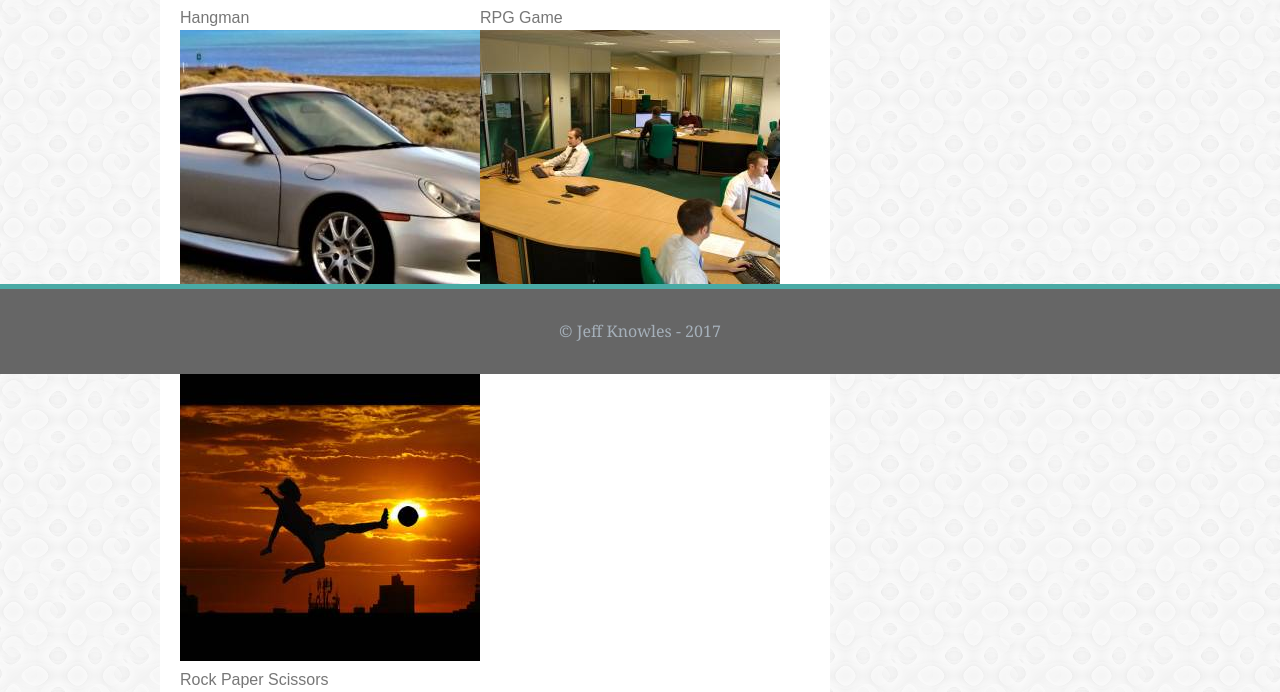
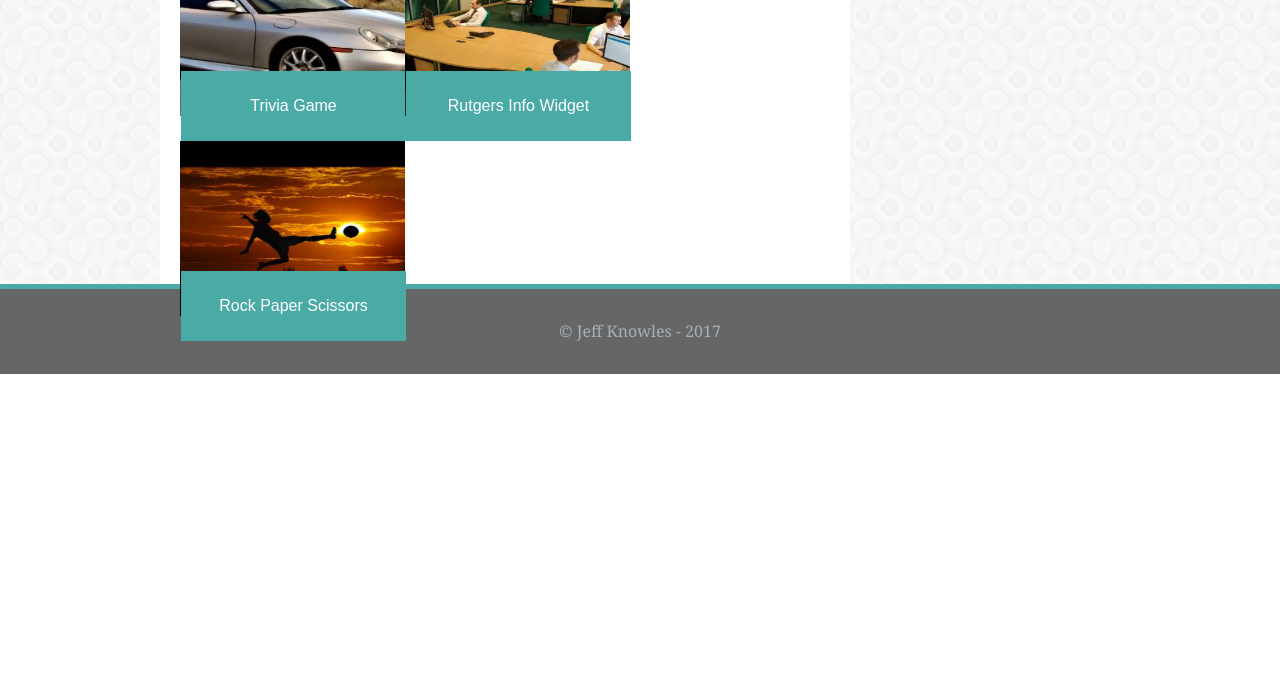
Before and after one commit to JTK0616/Basic-Portfolio, a PHP site: page /portfolio.html in a window 1280 px wide. Shown: the part 426-1118 px from the top of the page. After the commit the page ends 800 px from the top, so only its background shows below. Run offline with PHP 8.4, Linux system fonts and the light colour scheme.

Commit message:
Added descriptions to portfolio page

```diff
--- a/assets/css/mystyle.css
+++ b/assets/css/mystyle.css
@@ -19,14 +19,31 @@ header {
 }
 
 p {
-	font-color:#777777;
+	color:#777777;
 	margin-top: 10px;
 	margin-bottom: 10px;
 }
 
 h2 {
-	font-color: #4aaaa5;
+	color: #4aaaa5;
 	font-size: 24px;
+}
+
+h3 {
+
+	position: relative;
+	left: 0px;
+	color: #FFFFFF;
+	background-color: #4aaaa5;
+	text-align: center;
+	vertical-align: middle;
+	line-height: 50px;
+	z-index: 2
+}
+
+textarea {
+	width: 650px;
+	height: 250px;
 }
 
 #logo {
@@ -49,8 +66,7 @@ h2 {
 
 .content {
 	width: 650px;
-	padding-top: 20Px;
-	padding-left:20px;
+	padding: 20px;
 	background-color: #ffffff;
 	border-color: #dddddd;
 	color: #777777;
@@ -82,6 +98,30 @@ h2 {
 	margin-right: 40px;
 }
 
+.image {
+   position: relative;
+   height: 200px;
+   width: 200px;
+   z-index: 1
+}
+
+.img {
+	position: relative;
+}
+
+.text {
+
+   position: absolute;
+   left: 1px;
+   bottom: 0;
+   width: 205px;
+   text-align: center;
+   padding: 10px;
+   color: #FFFFFF ;
+   background-color: #4aaaa5
+
+}
+
 footer {
 	position: fixed;
 	text-align: center;
--- a/contact.html
+++ b/contact.html
@@ -27,6 +27,10 @@
 	<div class="container">
 
 		<section class="content">
+
+			<h2>Contact</h2>
+
+			<hr>
 
 			<form action="mailto:knowles.jeffrey@gmail.com?subject=Portfolio_Website_Form_Submission" method="post" enctype="text/plain">
 
--- a/index.html
+++ b/index.html
@@ -29,6 +29,8 @@
 		<section class="content">
 
 			<h2>About Me</h2>
+
+			<hr>
 
 			<img src="assets/images/Jeff_Knowles.jpg" alt="Jeff Knowles" id="bio_image">
 
--- a/portfolio.html
+++ b/portfolio.html
@@ -5,7 +5,7 @@
 	<meta charset="UTF-8">
 	<link rel="stylesheet" href="assets/css/reset.css">
 	<link rel="stylesheet" type="text/css" href="assets/css/mystyle.css">
-	<Title>Jeff Knowles | Web Design Portfolio</Title>
+	<Title>Jeff Knowles | Portfolio</Title>
 </head>
 
 <body>
@@ -28,29 +28,47 @@
 
 				<section class="content">
 
+					<h2>Portfolio</h2>
+
+					<hr>
+
 					<table>
+
 						<tr>
-				<td>
-					<IMG SRC="assets/images/PH1.jpg" ALT="Hangman"><br>
-					Hangman<br>
-				<td>
-					<IMG SRC="assets/images/PH2.jpg" ALT="RPG_Game"><br>
-					RPG Game<br>
+							<td class=image>
+								<IMG SRC="assets/images/PH1.jpg" ALT="Hangman" width="225" height="175">
+								<h3 class=text>Hangman</h3>
+
+							<td class=image>
+
+							<IMG SRC="assets/images/PH2.jpg" ALT="RPG_Game" width="225" height="175">
+							<h3 class=text>RPG Game</h3>
+
 						</tr>
 
 						<tr>
-				<td>
-					<IMG SRC="assets/images/PH3.jpg" ALT="Trivia_Game"><br>
-					Trivia Game<br>
-				<td>
-					<IMG SRC="assets/images/PH4.jpg" ALT="Rutgers_Info_Widget"><br>
-					Rutgers Info Widget<br>
+							<td class=image>
+
+							<IMG SRC="assets/images/PH3.jpg" ALT="Trivia_Game" width="225" height="175">
+
+							<h3 class=text>Trivia Game</h3>
+
+							<td class=image>
+
+							<IMG SRC="assets/images/PH4.jpg" ALT="Rutgers_Info_Widget" width="225" height="175">
+
+							<h3 class=text>Rutgers Info Widget</h3>
 						</tr>
+
 						<tr>
-				<td>
-					<IMG SRC="assets/images/PH5.jpg" ALT="Rock_Paper_Scissors"><br>
-					Rock Paper Scissors<br>
+
+							<td class=image>
+
+							<IMG SRC="assets/images/PH5.jpg" ALT="Rock_Paper_Scissors" width="225" height="175">
+
+							<h3 class=text>Rock Paper Scissors</h3>
 						</tr>
+
 
 					</table>
 
```
Lines whose indentation alone changed are shown as unchanged.
